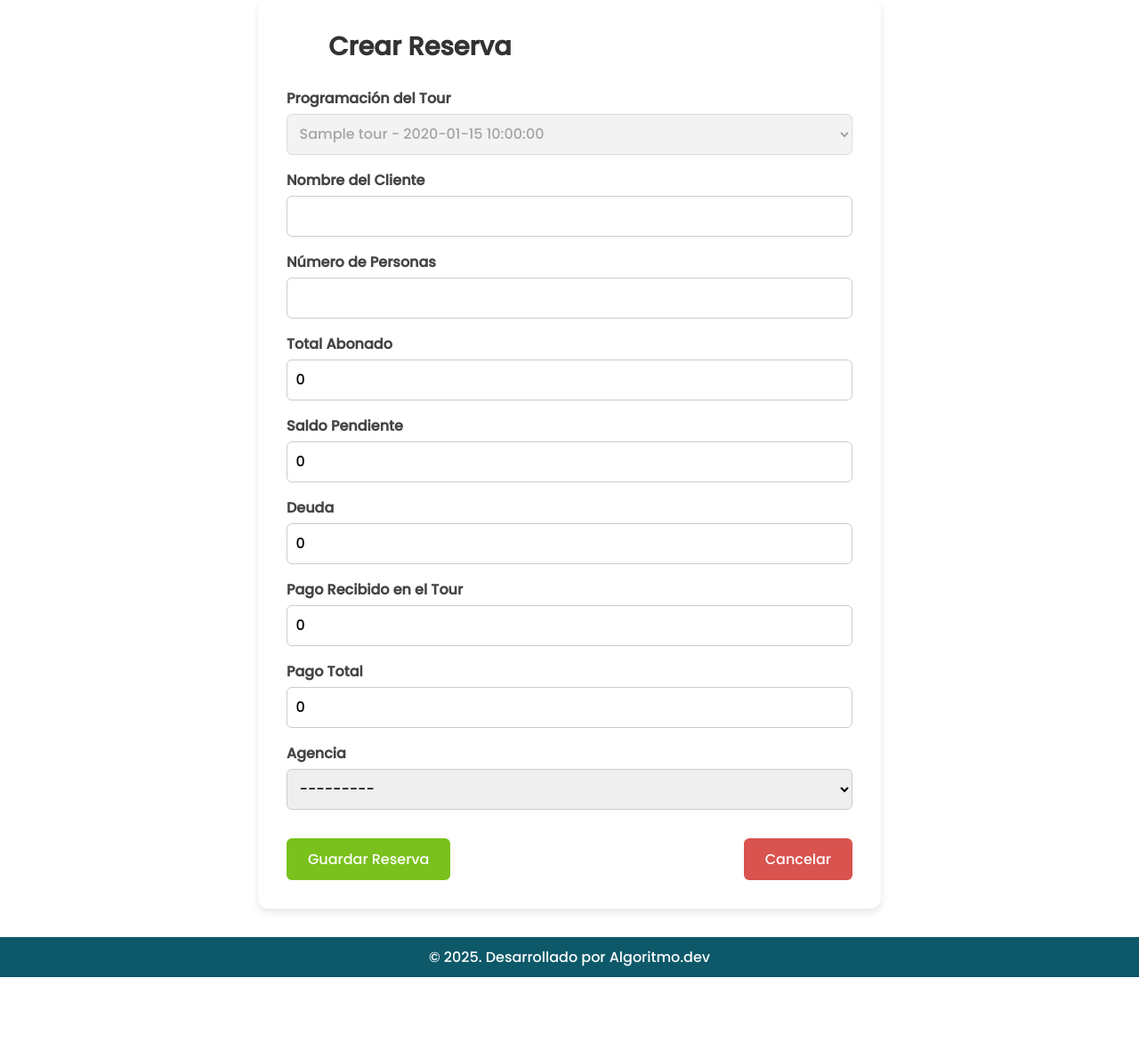
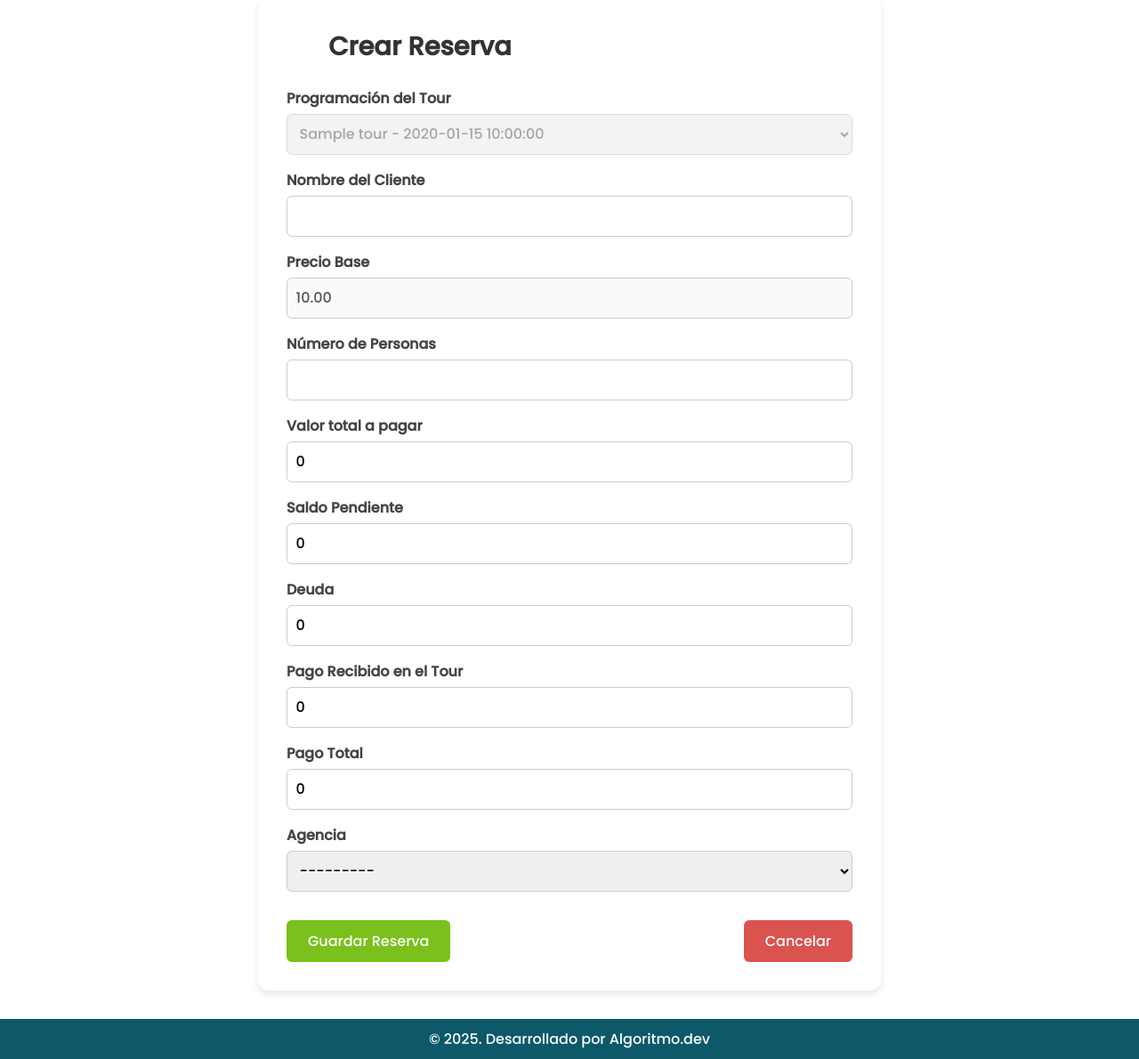
Before and after one commit to jlruedam/wegoit, a Django app: page /reservations/1/create in a window 1280 px wide. Shown: the part 108-1298 px from the top of the page at 89% size. Before the commit the page ends 1206 px from the top, so only its background shows below. Run offline with Django 5.2, Linux system fonts and the light colour scheme; a user stored in the database is signed in; tables that the repository leaves empty hold one stand-in row (values such as "Sample post"); some libraries are stand-ins or nearby versions.

Commit message:
Add base price field to reservation form and update related templates and scripts; enhance header with agency link

```diff
--- a/reservations/forms.py
+++ b/reservations/forms.py
@@ -37,6 +37,14 @@ class TourForm(forms.ModelForm):
         }
 
 class ReservationForm(forms.ModelForm):
+    base_price = forms.DecimalField(
+        label="Precio Base",
+        max_digits=10,
+        decimal_places=2,
+        required=False,
+        disabled=True,  # solo lectura
+    )
+
     class Meta:
         model = Reservation
         fields = [
@@ -53,12 +61,15 @@ class ReservationForm(forms.ModelForm):
         ]
 
     def __init__(self, *args, **kwargs):
-        schedule = kwargs.pop("schedule", None)  # 🔹 Se elimina antes de super()
+        schedule = kwargs.pop("schedule", None)
         super().__init__(*args, **kwargs)
 
         if schedule:
             self.fields["schedule"].initial = schedule
-            self.fields["schedule"].disabled = True  # no editable
+            self.fields["schedule"].disabled = True
+
+            # asignamos el precio base del tour
+            self.fields["base_price"].initial = schedule.tour.base_price
 
         self.fields["status"].initial = "Reservado"
         self.fields["status"].disabled = True
--- a/reservations/models.py
+++ b/reservations/models.py
@@ -65,9 +65,10 @@ class Reservation(models.Model):
         schedule: Relación con la programación del tour
         customer_name: Nombre del Cliente
         pax: capacidad máxima del tour
-        net_payment: Total Abonado
+        net_payment: Valor total a pagar por el cliente (valor del tour x número de personas)
         pending_balance = saldo pendiente
         status: estado de la reserva (creada, revisada, confirmada, cancelada)
+        agency: Agencia vendedores de la reserva
     """
     schedule = models.ForeignKey(TourSchedule, on_delete=models.CASCADE, related_name="reservations")
     customer_name = models.CharField(max_length=255)
--- a/reservations/static/assets/js/reservation_form.js
+++ b/reservations/static/assets/js/reservation_form.js
@@ -0,0 +1,14 @@
+document.addEventListener("DOMContentLoaded", () => {
+    const paxInput = document.getElementById("id_pax");
+    const basePriceInput = document.getElementById("id_base_price");
+    const netPaymentInput = document.getElementById("id_net_payment");
+
+    function updateNetPayment() {
+        const pax = parseInt(paxInput.value) || 0;
+        const basePrice = parseFloat(basePriceInput.value) || 0;
+        const total = pax * basePrice;
+        netPaymentInput.value = total.toFixed(2);
+    }
+
+    paxInput.addEventListener("input", updateNetPayment);
+});
--- a/reservations/templates/includes/header.html
+++ b/reservations/templates/includes/header.html
@@ -26,6 +26,12 @@
                         <a class="links lateral-menu-item-container" href="{% url 'tours:tour_list' %}">
                             <span class="material-symbols-outlined">travel_explore</span>
                             Tours
+                        </a>
+                    </li>
+                    <li>
+                        <a class="links lateral-menu-item-container" href="">
+                            <span class="material-symbols-outlined">Villa</span>
+                            Agencias
                         </a>
                     </li>
                     <li>
--- a/reservations/templates/reservations/reservation_form.html
+++ b/reservations/templates/reservations/reservation_form.html
@@ -43,12 +43,18 @@
         </div>
 
         <div class="reservation-form__group">
+            <label for="id_base_price" class="reservation-form__label">Precio Base</label>
+            {{ form.base_price }}
+        </div>
+
+
+        <div class="reservation-form__group">
             <label for="id_pax" class="reservation-form__label">Número de Personas</label>
             {{ form.pax }}
         </div>
 
         <div class="reservation-form__group">
-            <label for="id_net_payment" class="reservation-form__label">Total Abonado</label>
+            <label for="id_net_payment" class="reservation-form__label">Valor total a pagar</label>
             {{ form.net_payment }}
         </div>
 
```
